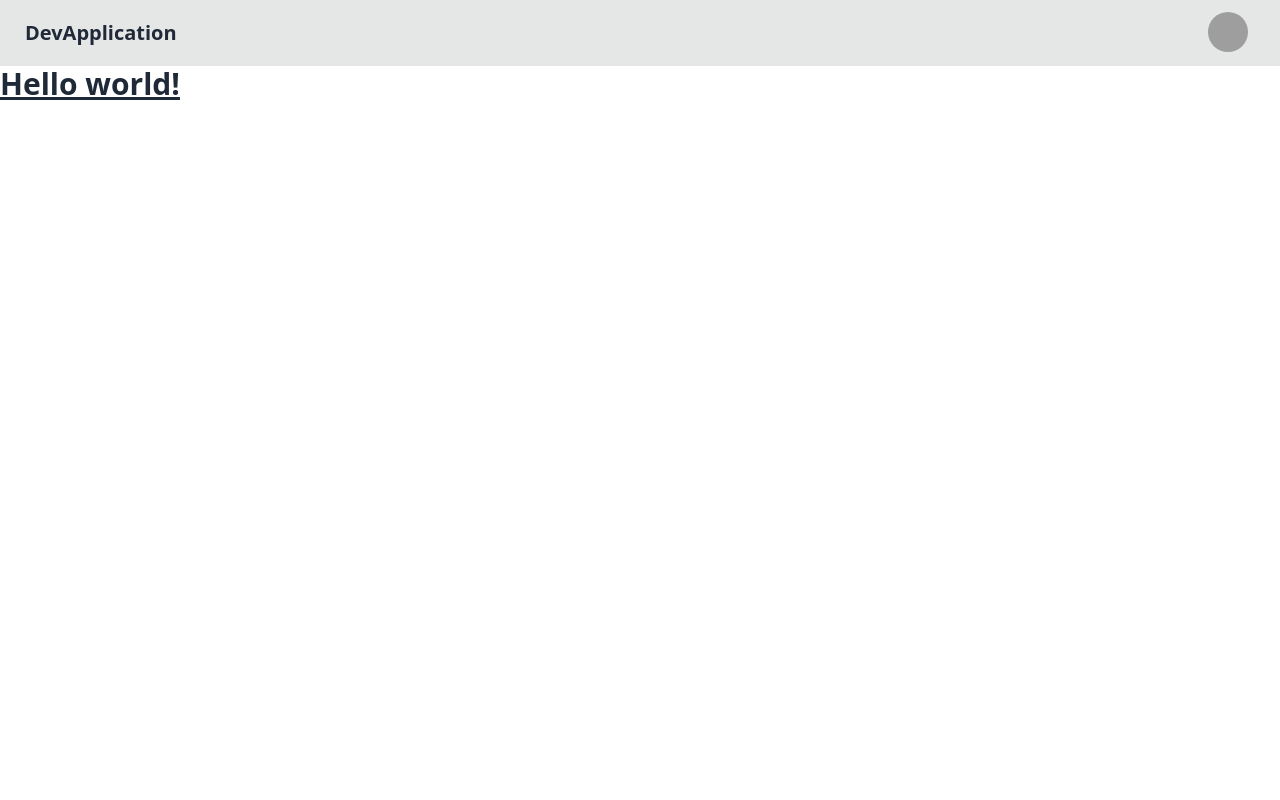
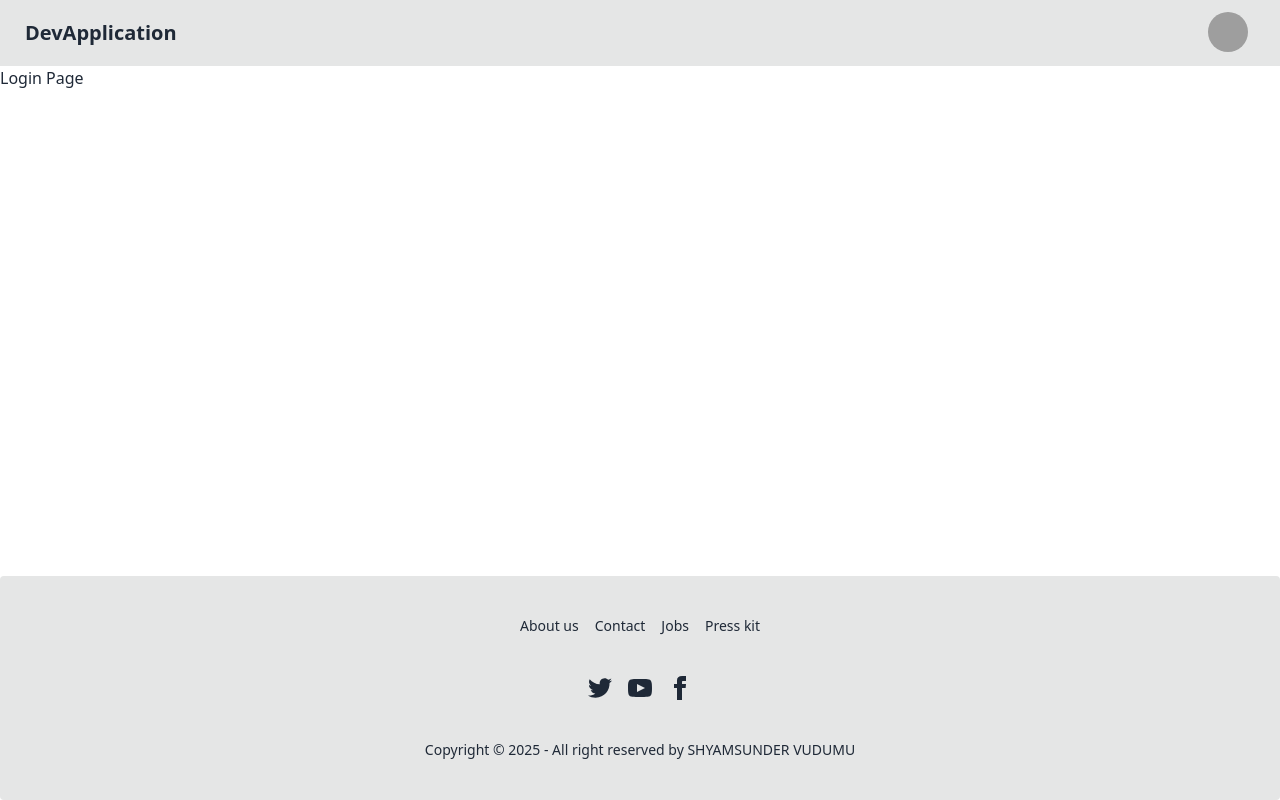
Before and after one commit to shyam0617/Dev-Tinder, a React (Vite) app: page /Login in a window 1280 px wide. Built offline with nearby package versions, Linux system fonts and the light colour scheme; grey boxes are pictures that could not be loaded.

Commit message:
Navbar Footer

```diff
--- a/package.json
+++ b/package.json
@@ -11,7 +11,8 @@
   },
   "dependencies": {
     "react": "^18.3.1",
-    "react-dom": "^18.3.1"
+    "react-dom": "^18.3.1",
+    "react-router-dom": "^7.1.1"
   },
   "devDependencies": {
     "@eslint/js": "^9.17.0",
--- a/src/App.jsx
+++ b/src/App.jsx
@@ -1,41 +1,26 @@
-import { useState } from 'react'
+import { useState } from 'react';
+import Body from './Body';
+import Login from './Login';
+import Profile from './Profile';
+
+import { BrowserRouter , Route, Routes} from 'react-router-dom';
 
 function App() {
   const [count, setCount] = useState(0)
 
   return (
     <>
-    <div className="navbar bg-base-300">
-  <div className="flex-1">
-    <a className="btn btn-ghost text-xl">DevApplication</a>
-  </div>
-  <div className="flex-none gap-2">
-    <div className="dropdown dropdown-end mx-5">
-      <div tabIndex={0} role="button" className="btn btn-ghost btn-circle avatar">
-        <div className="w-10 rounded-full">
-          <img
-            alt="Tailwind CSS Navbar component"
-            src="https://img.daisyui.com/images/stock/photo-1534528741775-53994a69daeb.webp" />
-        </div>
-      </div>
-      <ul
-        tabIndex={0}
-        className="menu menu-sm dropdown-content bg-base-100 rounded-box z-[1] mt-3 w-52 p-2 shadow">
-        <li>
-          <a className="justify-between">
-            Profile
-            <span className="badge">New</span>
-          </a>
-        </li>
-        <li><a>Settings</a></li>
-        <li><a>Logout</a></li>
-      </ul>
-    </div>
-  </div>
-</div>
-     <h1 className="text-3xl font-bold underline">
-      Hello world!
-    </h1>
+    <BrowserRouter basename="/">
+
+          <Routes>
+              <Route path="/" element={<Body/>}>
+                  <Route path="/Login" element={<Login/>}></Route>
+                  <Route path="/Profile" element={<Profile/>}></Route>
+              </Route>
+          </Routes>
+
+    </BrowserRouter>
+
     </>
   )
 }
--- /dev/null
+++ b/src/Body.jsx
@@ -0,0 +1,14 @@
+import { Outlet } from "react-router-dom"
+import Navbar from "./Navbar"
+import Footer from "./Footer"
+
+const Body=()=>{
+    return (
+        <div>
+            <Navbar/>
+            <Outlet/>
+            <Footer/>
+        </div>
+    )
+}
+export default Body;
--- /dev/null
+++ b/src/Footer.jsx
@@ -0,0 +1,53 @@
+const Footer=()=>{
+    return(
+        <footer className="footer footer-center bg-base-300 text-base-content rounded p-10 fixed bottom-0">
+  <nav className="grid grid-flow-col gap-4">
+    <a className="link link-hover">About us</a>
+    <a className="link link-hover">Contact</a>
+    <a className="link link-hover">Jobs</a>
+    <a className="link link-hover">Press kit</a>
+  </nav>
+  <nav>
+    <div className="grid grid-flow-col gap-4">
+      <a>
+        <svg
+          xmlns="http://www.w3.org/2000/svg"
+          width="24"
+          height="24"
+          viewBox="0 0 24 24"
+          className="fill-current">
+          <path
+            d="M24 4.557c-.883.392-1.832.656-2.828.775 1.017-.609 1.798-1.574 2.165-2.724-.951.564-2.005.974-3.127 1.195-.897-.957-2.178-1.555-3.594-1.555-3.179 0-5.515 2.966-4.797 6.045-4.091-.205-7.719-2.165-10.148-5.144-1.29 2.213-.669 5.108 1.523 6.574-.806-.026-1.566-.247-2.229-.616-.054 2.281 1.581 4.415 3.949 4.89-.693.188-1.452.232-2.224.084.626 1.956 2.444 3.379 4.6 3.419-2.07 1.623-4.678 2.348-7.29 2.04 2.179 1.397 4.768 2.212 7.548 2.212 9.142 0 14.307-7.721 13.995-14.646.962-.695 1.797-1.562 2.457-2.549z"></path>
+        </svg>
+      </a>
+      <a>
+        <svg
+          xmlns="http://www.w3.org/2000/svg"
+          width="24"
+          height="24"
+          viewBox="0 0 24 24"
+          className="fill-current">
+          <path
+            d="M19.615 3.184c-3.604-.246-11.631-.245-15.23 0-3.897.266-4.356 2.62-4.385 8.816.029 6.185.484 8.549 4.385 8.816 3.6.245 11.626.246 15.23 0 3.897-.266 4.356-2.62 4.385-8.816-.029-6.185-.484-8.549-4.385-8.816zm-10.615 12.816v-8l8 3.993-8 4.007z"></path>
+        </svg>
+      </a>
+      <a>
+        <svg
+          xmlns="http://www.w3.org/2000/svg"
+          width="24"
+          height="24"
+          viewBox="0 0 24 24"
+          className="fill-current">
+          <path
+            d="M9 8h-3v4h3v12h5v-12h3.642l.358-4h-4v-1.667c0-.955.192-1.333 1.115-1.333h2.885v-5h-3.808c-3.596 0-5.192 1.583-5.192 4.615v3.385z"></path>
+        </svg>
+      </a>
+    </div>
+  </nav>
+  <aside>
+    <p>Copyright © {new Date().getFullYear()} - All right reserved by SHYAMSUNDER VUDUMU</p>
+  </aside>
+</footer>
+    )
+}
+export default Footer;
--- /dev/null
+++ b/src/Login.jsx
@@ -0,0 +1,8 @@
+const Login=()=>{
+    return(
+        <div>
+            <h1>Login Page</h1>
+        </div>
+    )
+}
+export default Login;
--- /dev/null
+++ b/src/Navbar.jsx
@@ -0,0 +1,34 @@
+const Navbar =()=>{
+
+    return (
+<div className="navbar bg-base-300">
+  <div className="flex-1">
+    <a className="btn btn-ghost text-xl">DevApplication</a>
+  </div>
+  <div className="flex-none gap-2">
+    <div className="dropdown dropdown-end mx-5">
+      <div tabIndex={0} role="button" className="btn btn-ghost btn-circle avatar">
+        <div className="w-10 rounded-full">
+          <img
+            alt="Tailwind CSS Navbar component"
+            src="https://img.daisyui.com/images/stock/photo-1534528741775-53994a69daeb.webp" />
+        </div>
+      </div>
+      <ul
+        tabIndex={0}
+        className="menu menu-sm dropdown-content bg-base-100 rounded-box z-[1] mt-3 w-52 p-2 shadow">
+        <li>
+          <a className="justify-between">
+            Profile
+            <span className="badge">New</span>
+          </a>
+        </li>
+        <li><a>Settings</a></li>
+        <li><a>Logout</a></li>
+      </ul>
+    </div>
+  </div>
+</div>
+    )
+}
+export default Navbar;
--- /dev/null
+++ b/src/Profile.jsx
@@ -0,0 +1,6 @@
+const Profile=()=>{
+    return(
+       <div>Profile Page</div>
+    )
+}
+export default Profile;
```
Also changed, not shown: 2 other files (tests, documents, lock files or other folders).
